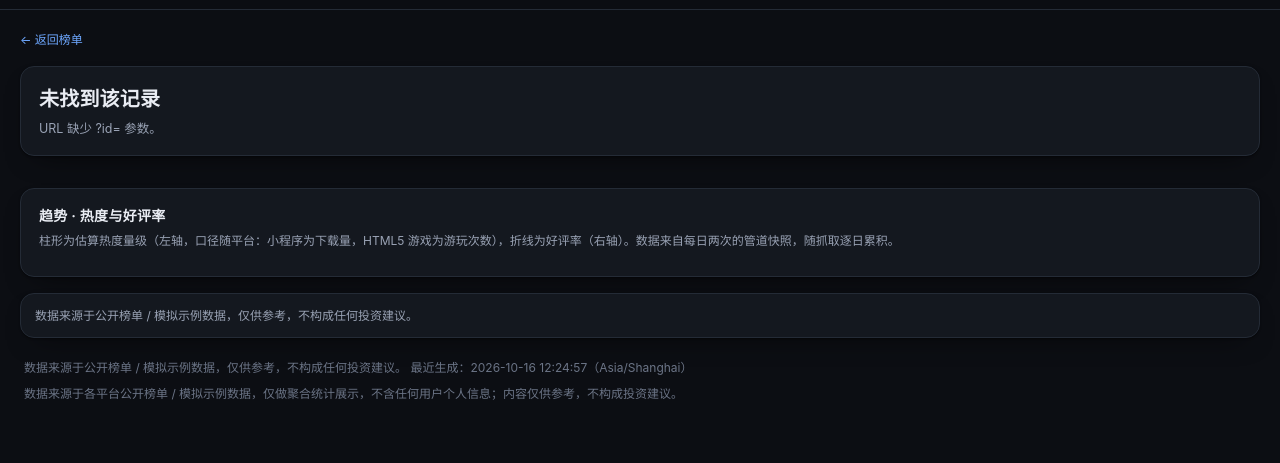
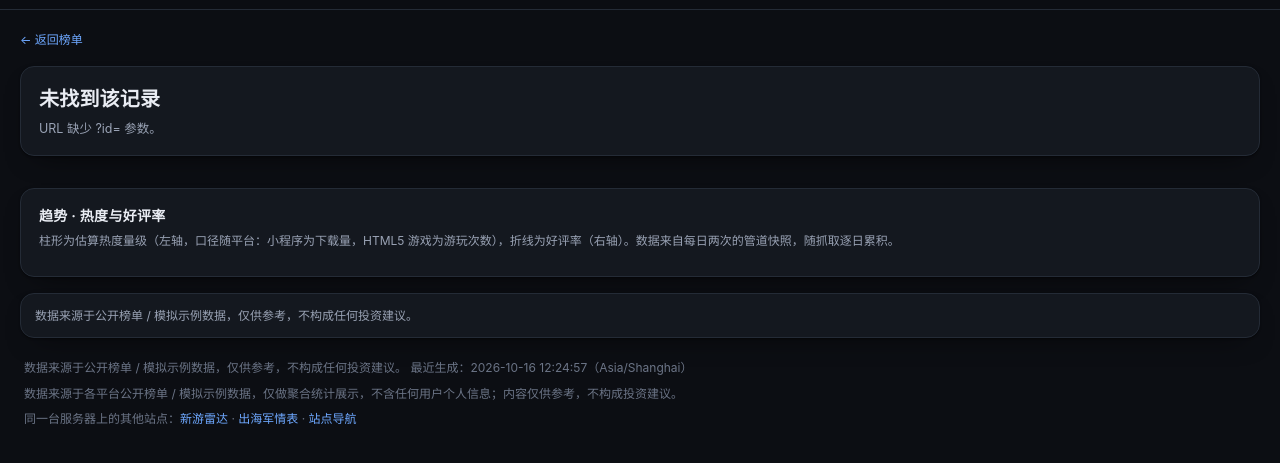
Before and after one commit to ashjie666/appseeker, a plain HTML site: page public/detail.html in a window 1280 px wide. Shown: the part 61-524 px from the top of the page. Drawn offline with Linux system fonts and the light colour scheme.

Commit message:
feat(web): add cross-site footer links
Add a footer line linking to the sibling sites hosted on the same server, using absolute URLs so the links work under both the Pages sub-path and the Aliyun sub-path.

```diff
--- a/public/detail.html
+++ b/public/detail.html
@@ -70,6 +70,7 @@
   <footer class="site-footer">
     <p id="footMeta"></p>
     <p>数据来源于各平台公开榜单 / 模拟示例数据，仅做聚合统计展示，不含任何用户个人信息；内容仅供参考，不构成投资建议。</p>
+    <p class="footer-links">同一台服务器上的其他站点：<a href="http://101.132.195.92/gameseek/">新游雷达</a> · <a href="http://101.132.195.92/gameqker/">出海军情表</a> · <a href="http://101.132.195.92/">站点导航</a></p>
   </footer>
 
 </main>
```
Also changed, not shown: public/index.html (+1 -0 lines).
